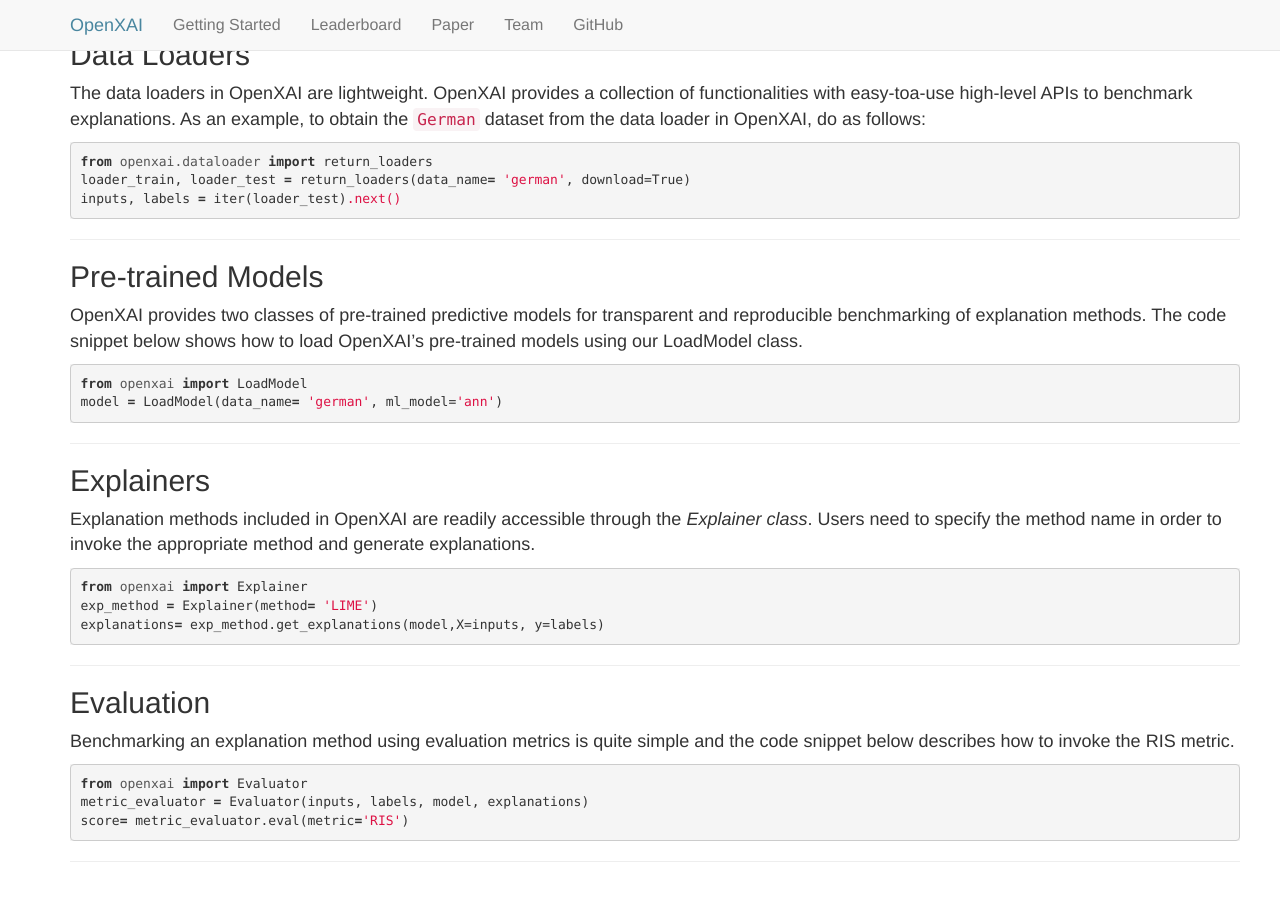
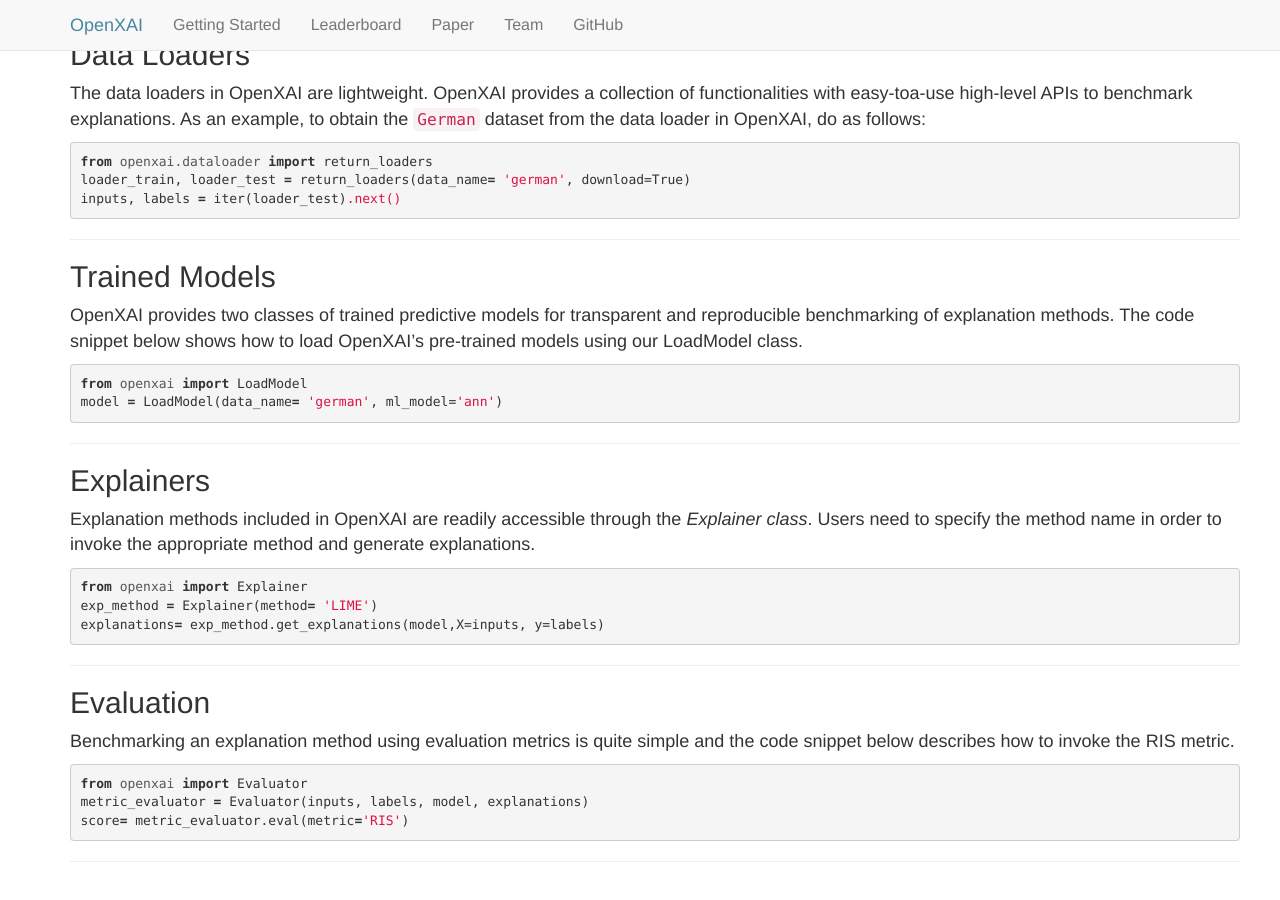
Before and after one commit to open-xai/open-xai.github.io, a Jekyll site: the page quick-start.html, which Jekyll copies as it is, in a window 1280 px wide and 900 px high, scrolled down 735 px. Built offline with Jekyll 4.4.1, drawn with Linux system fonts in a browser that asks for light colours.

Commit message:
Update quick-start.html

```diff
--- a/quick-start.html
+++ b/quick-start.html
@@ -149,9 +149,9 @@
     <hr />
 </div>
 
-<h2 id="pretrained-models">Pre-trained Models</h2>
+<h2 id="pretrained-models">Trained Models</h2>
 
-<p class="is-size-5"> OpenXAI provides two classes of pre-trained predictive models for transparent and reproducible benchmarking of explanation methods. The code snippet below shows how to load OpenXAI’s pre-trained models using our LoadModel class.</p>
+<p class="is-size-5"> OpenXAI provides two classes of trained predictive models for transparent and reproducible benchmarking of explanation methods. The code snippet below shows how to load OpenXAI’s pre-trained models using our LoadModel class.</p>
 
 <div class="language-python highlighter-rouge"><div class="highlight"><pre class="highlight"><code><span class="kn">from</span> <span class="nn">openxai</span> <span class="kn">import</span> <span class="n">LoadModel</span>
 <span class="n">model</span> <span class="o">=</span> <span class="n">LoadModel(data_name</span><span class="o">=</span> <span class="s">'german'</span><span class="p">, ml_model=</span><span class="s">'ann'</span><span class="p">)</span>
```
